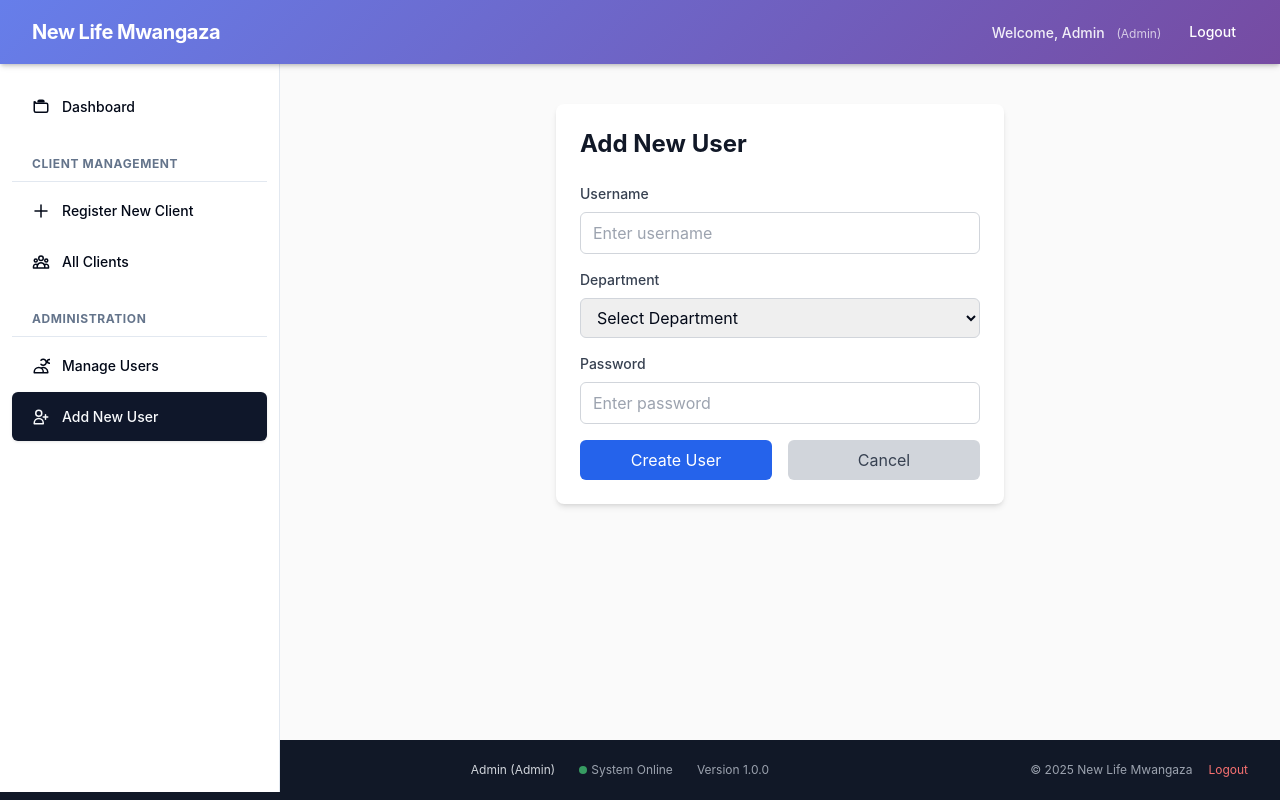
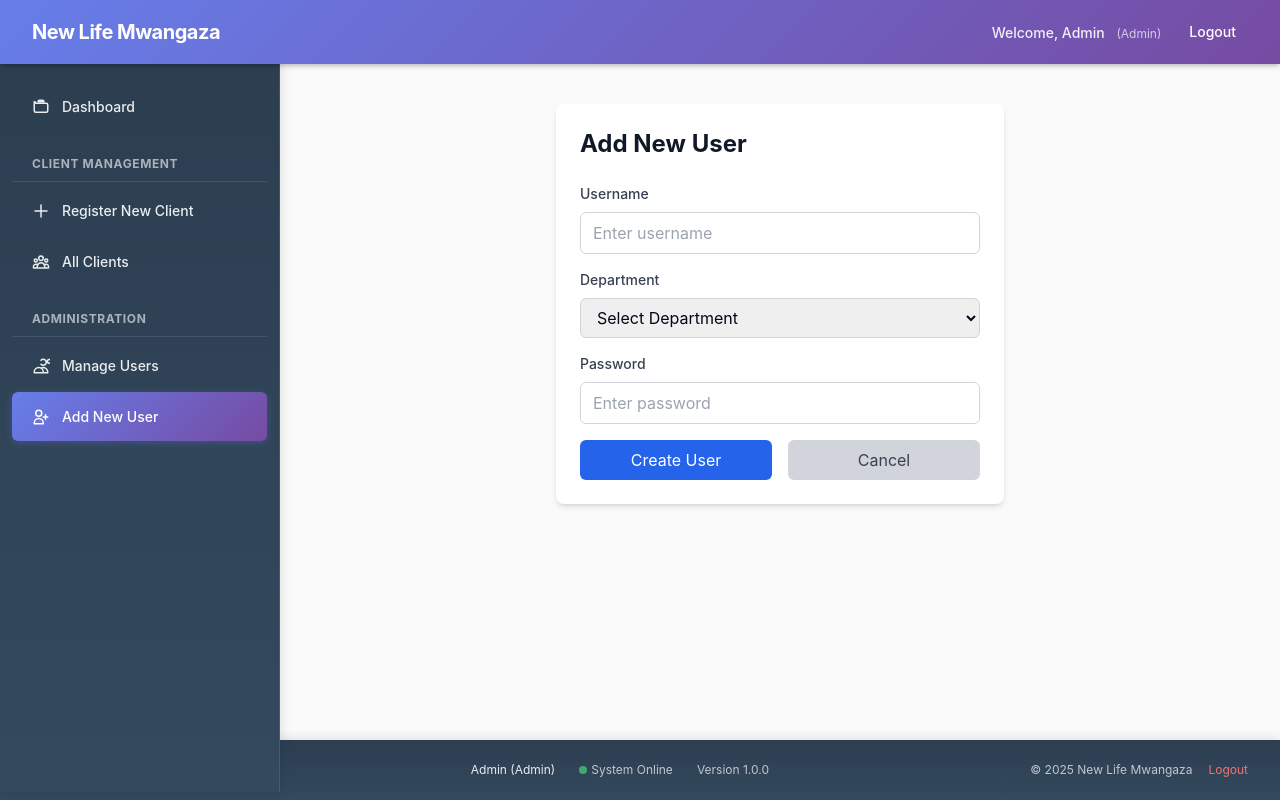
Before and after one commit to jeymo092/NLMRC, a Flask app: page /add_user in a window 1280 px wide. Run offline with Flask 3, Linux system fonts and the light colour scheme; a user stored in the database is signed in; some libraries are stand-ins or nearby versions.

Commit message:
Assistant checkpoint: Style sidebar and footer with uniform dark theme
Assistant generated file changes:
- templates/base.html: Update sidebar and footer styling for uniform design, Update sidebar link styling for dark theme, Update sidebar header styling for dark theme, Update footer to match sidebar dark theme

---

User prompt:

style the side bar and footer to be uniform

Replit-Commit-Author: Assistant
Replit-Commit-Session-Id: cfed3df7-bb25-4738-baaa-222fe8f1df80

```diff
--- a/templates/base.html
+++ b/templates/base.html
@@ -54,8 +54,8 @@
         }
 
         .sidebar-custom {
-            background: hsl(var(--card));
-            border-right: 1px solid hsl(var(--border));
+            background: linear-gradient(180deg, #2c3e50 0%, #34495e 100%);
+            border-right: 1px solid rgba(255, 255, 255, 0.1);
             min-height: calc(100vh - 4rem);
             width: 280px;
             position: fixed;
@@ -63,13 +63,14 @@
             left: 0;
             z-index: 30;
             overflow-y: auto;
+            box-shadow: 2px 0 10px rgba(0, 0, 0, 0.1);
         }
 
         .sidebar-link {
             display: flex;
             align-items: center;
             padding: 0.875rem 1.25rem;
-            color: hsl(var(--foreground));
+            color: rgba(255, 255, 255, 0.9);
             text-decoration: none;
             border-radius: calc(var(--radius) - 2px);
             margin: 0.125rem 0.75rem;
@@ -80,15 +81,16 @@
         }
 
         .sidebar-link:hover {
-            background: hsl(var(--accent));
-            color: hsl(var(--accent-foreground));
-            transform: translateX(2px);
+            background: rgba(255, 255, 255, 0.1);
+            color: #ffffff;
+            transform: translateX(4px);
+            box-shadow: 0 2px 8px rgba(0, 0, 0, 0.2);
         }
 
         .sidebar-link.active {
-            background: hsl(var(--primary));
-            color: hsl(var(--primary-foreground));
-            box-shadow: 0 1px 3px 0 rgb(0 0 0 / 0.1);
+            background: linear-gradient(135deg, #667eea 0%, #764ba2 100%);
+            color: #ffffff;
+            box-shadow: 0 2px 8px rgba(102, 126, 234, 0.3);
         }
 
         .sidebar-header {
@@ -97,9 +99,9 @@
             font-size: 0.75rem;
             font-weight: 700;
             text-transform: uppercase;
-            color: hsl(var(--muted-foreground));
+            color: rgba(255, 255, 255, 0.6);
             letter-spacing: 0.05em;
-            border-bottom: 1px solid hsl(var(--border));
+            border-bottom: 1px solid rgba(255, 255, 255, 0.1);
             padding-bottom: 0.5rem;
         }
 
@@ -866,13 +868,13 @@
     </div>
 
 <!-- Footer -->
-<footer class="bg-gray-900 text-white w-full mt-auto fixed bottom-0 left-0 right-0">
+<footer class="w-full mt-auto fixed bottom-0 left-0 right-0" style="background: linear-gradient(180deg, #2c3e50 0%, #34495e 100%); box-shadow: 0 -2px 10px rgba(0, 0, 0, 0.1);">
     <div class="w-full px-4 sm:px-6 lg:px-8 py-3">
         <!-- Compact Footer Content -->
         <div class="flex flex-col md:flex-row justify-between items-center space-y-4 md:space-y-0">
             <!-- Left - Organization Info -->
             <div class="flex items-center">
-                <div class="w-8 h-8 bg-blue-600 rounded-lg flex items-center justify-center mr-2">
+                <div class="w-8 h-8 rounded-lg flex items-center justify-center mr-2" style="background: linear-gradient(135deg, #667eea 0%, #764ba2 100%);">
                     <svg class="w-4 h-4 text-white" fill="none" stroke="currentColor" viewBox="0 0 24 24">
                         <path stroke-linecap="round" stroke-linejoin="round" stroke-width="2" d="M3 7v10a2 2 0 002 2h14a2 2 0 002-2V9a2 2 0 00-2-2H5a2 2 0 00-2-2z"></path>
                         <path stroke-linecap="round" stroke-linejoin="round" stroke-width="2" d="M8 5a2 2 0 012-2h4a2 2 0 012 2v0H8v0z"></path>
@@ -880,14 +882,14 @@
                 </div>
                 <div>
                     <h3 class="text-sm font-bold text-white">New Life Mwangaza</h3>
-                    <p class="text-xs text-gray-400">Rehabilitation Center</p>
+                    <p class="text-xs" style="color: rgba(255, 255, 255, 0.6);">Rehabilitation Center</p>
                 </div>
             </div>
 
             <!-- Center - Status & Info -->
-            <div class="flex items-center space-x-6 text-xs text-gray-400">
+            <div class="flex items-center space-x-6 text-xs" style="color: rgba(255, 255, 255, 0.7);">
                 {% if current_user.is_authenticated %}
-                <span class="text-gray-300">{{ current_user.username.title() }} ({{ current_user.department.title() }})</span>
+                <span style="color: rgba(255, 255, 255, 0.9);">{{ current_user.username.title() }} ({{ current_user.department.title() }})</span>
                 {% endif %}
                 <span class="flex items-center">
                     <div class="w-2 h-2 bg-green-400 rounded-full mr-1 animate-pulse"></div>
@@ -897,7 +899,7 @@
             </div>
 
             <!-- Right - Copyright & Actions -->
-            <div class="flex items-center space-x-4 text-xs text-gray-400">
+            <div class="flex items-center space-x-4 text-xs" style="color: rgba(255, 255, 255, 0.7);">
                 <span>© {{ current_year or '2025' }} New Life Mwangaza</span>
                 {% if current_user.is_authenticated %}
                 <a href="{{ url_for('logout') }}" class="text-red-400 hover:text-red-300 transition-colors">
```
